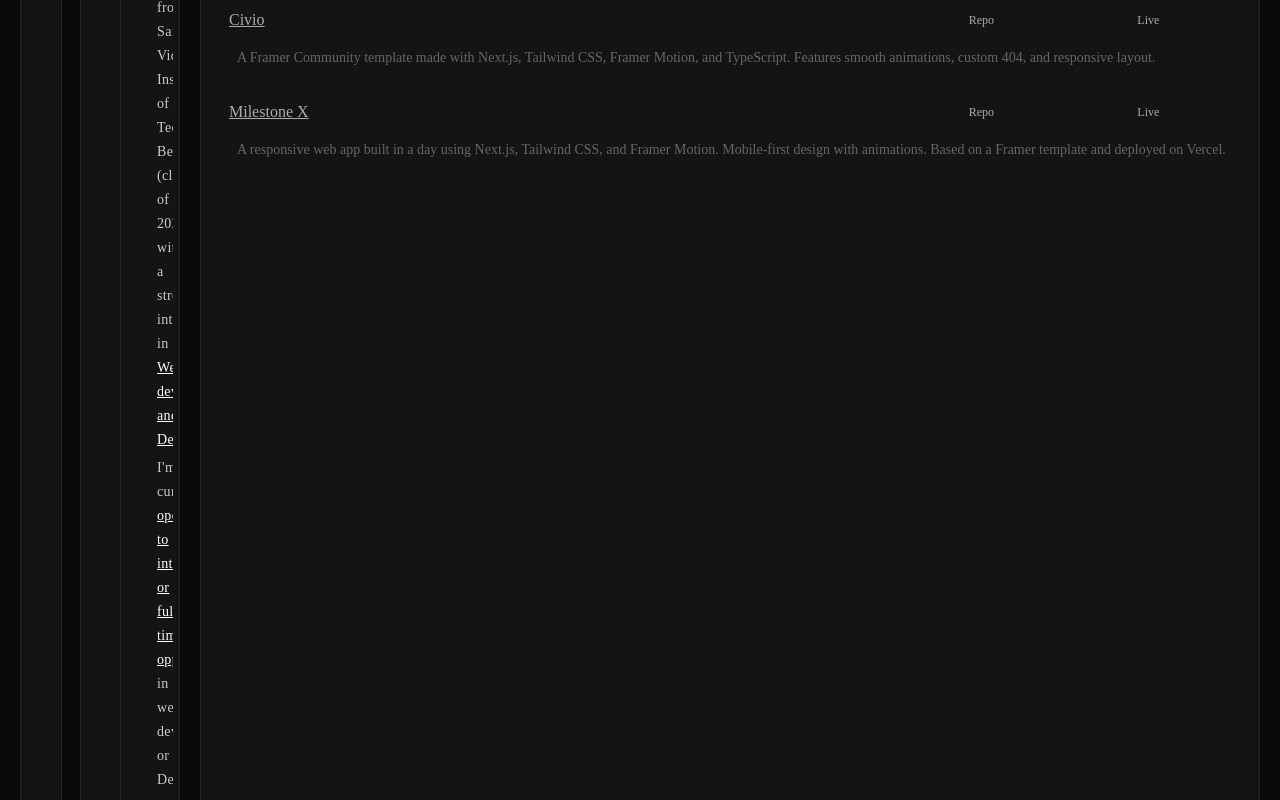
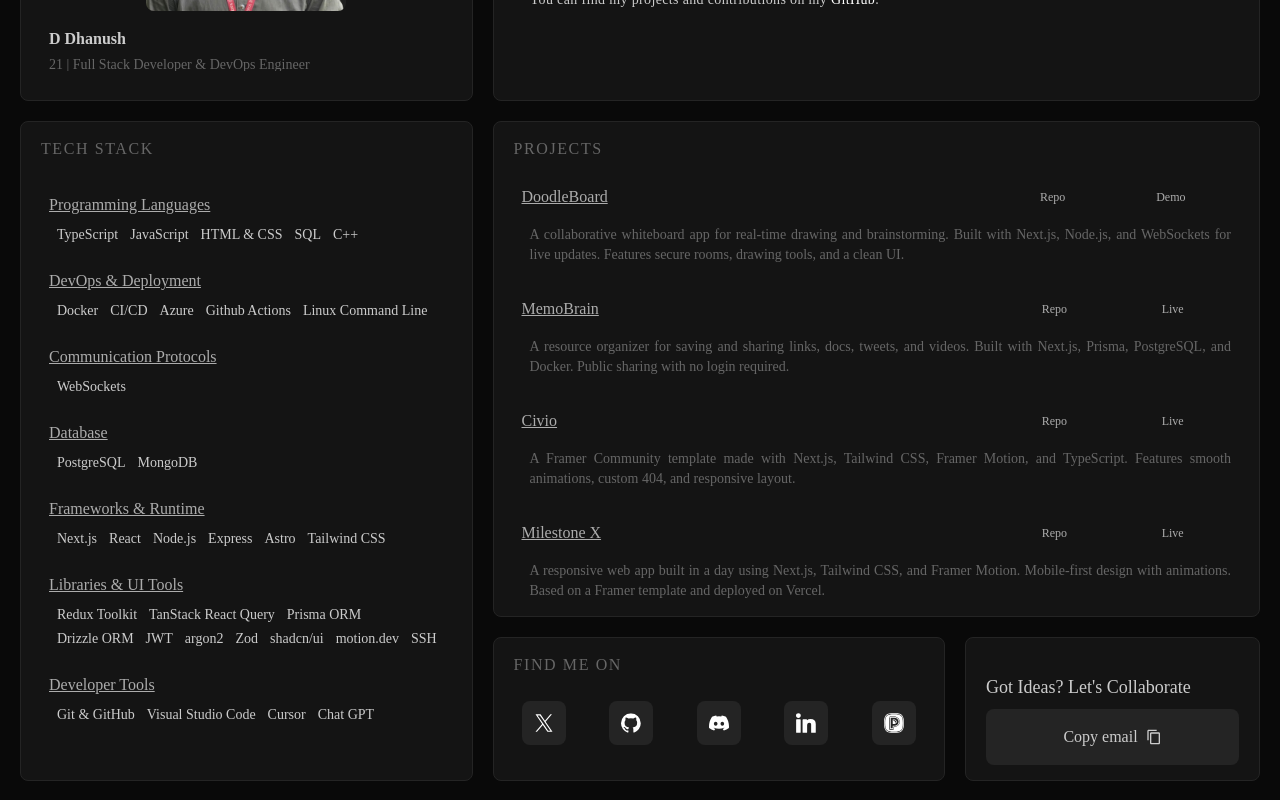
Before and after one commit to dhanushd-27/Portfolio, a Next.js app: page / in a window 1280 px wide. Shown: the part 280-1080 px from the top of the page. Built offline with nearby package versions, Linux system fonts and the light colour scheme.

Commit message:
Update: Medium Screen Grid

```diff
--- a/src/app/globals.css
+++ b/src/app/globals.css
@@ -76,7 +76,7 @@
     @apply flex flex-col gap-5;
 
     @media (min-width: 640px) {
-      @apply grid grid-cols-8 grid-rows-8 gap-5;
+      @apply grid grid-cols-8 gap-5 h-min;
     }
 
     @media (min-width: 1288px) {
@@ -85,7 +85,11 @@
   }
 
   .profile-container {
-    @apply col-start-4 col-end-6 row-start-1 row-end-6 flex items-center justify-center relative;
+    @apply flex items-center justify-center relative;
+
+    @media (min-width: 640px) {
+      @apply col-start-1 col-end-4 row-start-1 row-end-3;
+    }
 
     @media (min-width: 1288px) {
       @apply col-start-4 col-end-6 row-start-1 row-end-6 flex items-center justify-center relative;
@@ -101,15 +105,23 @@
   }
 
   .projects-container {
-    @apply col-start-10 col-end-13 row-start-1 row-end-10 flex flex-col gap-6 relative;
+    @apply flex flex-col gap-6 relative;
+
+    @media (min-width: 640px) {
+      @apply col-start-4 col-end-9 row-start-3;
+    }
 
     @media (min-width: 1288px) {
-      @apply col-start-10 col-end-13 row-start-1 row-end-10 flex flex-col gap-6 relative;
+      @apply col-start-10 col-end-13 row-start-1 row-end-10 flex flex-col gap-6 relative h-full;
     }
   }
 
   .socials-container {
-    @apply col-start-4 col-end-6 row-start-6 row-end-9 flex flex-col gap-6 w-full;
+    @apply flex flex-col gap-6 w-full;
+
+    @media (min-width: 640px) {
+      @apply col-start-4 col-end-7 row-start-4 row-end-6;
+    }
 
     @media (min-width: 1288px) {
       @apply col-start-4 col-end-6 row-start-6 row-end-9 flex flex-col gap-6 w-full;
@@ -117,15 +129,23 @@
   }
 
   .techstack-container {
-    @apply col-start-1 col-end-4 row-start-1 row-end-13 overflow-auto flex flex-col gap-6 relative;
+    @apply overflow-auto flex flex-col gap-6 relative;
+
+    @media (min-width: 640px) {
+      @apply col-start-1 col-end-4 row-start-3 row-end-6;
+    }
 
     @media (min-width: 1288px) {
-      @apply col-start-1 col-end-4 row-start-1 row-end-13 overflow-auto flex flex-col gap-6 relative;
+      @apply col-start-1 col-end-4 row-start-1 row-end-13 overflow-auto flex flex-col gap-6 relative h-full;
     }
   }
 
   .about-container {
-    @apply col-start-6 col-end-10 row-start-1 row-end-7 flex flex-col gap-6 relative;
+    @apply flex flex-col gap-6 relative;
+
+    @media (min-width: 640px) {
+      @apply col-start-4 col-end-9 row-start-1 row-end-3;
+    }
 
     @media (min-width: 1288px) {
       @apply col-start-6 col-end-10 row-start-1 row-end-7 flex flex-col gap-6 relative;
@@ -133,10 +153,14 @@
   }
 
   .copy-mail-container {
-    @apply col-start-10 col-end-13 row-start-10 row-end-13 overflow-y-auto;
+    @apply overflow-y-auto;
+
+    @media (min-width: 640px) {
+      @apply col-start-7 col-end-9 row-start-4 row-end-6 h-max;
+    }
 
     @media (min-width: 1288px) {
-      @apply col-start-10 col-end-13 row-start-10 row-end-13 overflow-y-auto;
+      @apply col-start-10 col-end-13 row-start-10 row-end-13 overflow-y-auto h-full;
     }
   }
 }
```
